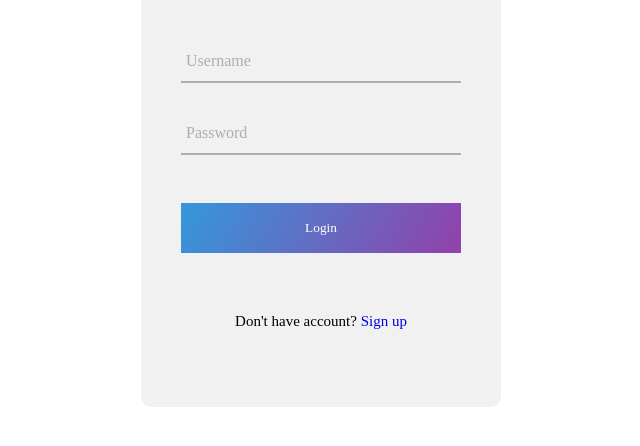
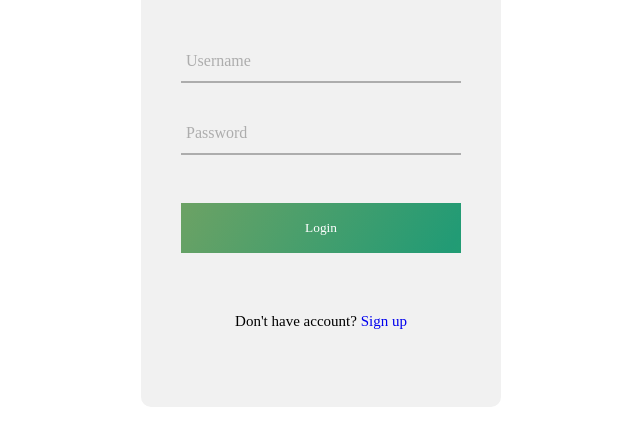
Before and after one commit to siowu/login, a plain HTML site: page c/index.html in a window 1280 px wide. Shown: the part 268-714 px from the top of the page, without its empty margins (319-959 px from the left). Drawn offline with Linux system fonts and the light colour scheme.

Commit message:
Update style.css

```diff
--- a/c/style.css
+++ b/c/style.css
@@ -74,7 +74,7 @@ body{
   width: 100%;
   height: 50px;
   border: none;
-  background: linear-gradient(120deg,#3498db,#8e44ad,#3498db);
+  background: linear-gradient(120deg,#6ca264,#229b75,#11b951);
   background-size: 200%;
   color: #fff;
   outline: none;
```
